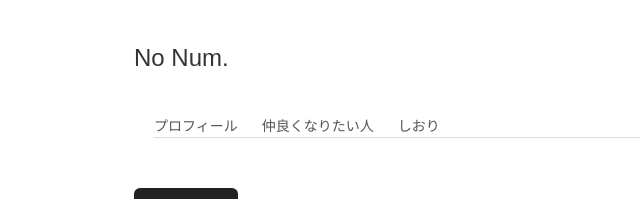
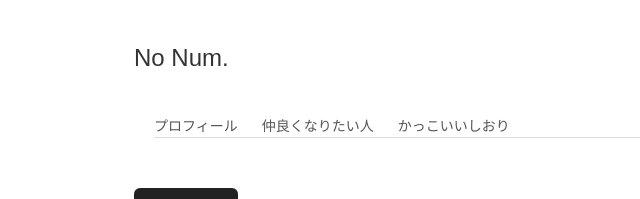
Before and after one commit to novelisakura-bot/nonum, a Next.js app: page / in a window 1280 px wide. Shown: the top 199 px of the page, without its empty margins (226-866 px from the left). Built offline with nearby package versions, Linux system fonts and the light colour scheme; no server answers; the database is empty.

Commit message:
テスト用

```diff
--- a/app/page.tsx
+++ b/app/page.tsx
@@ -72,7 +72,7 @@ export default function Home() {
       }}>
         <Link href={`/users/${userId}`}>プロフィール</Link>
         <Link href={`/users/${userId}/followings`}>仲良くなりたい人</Link>
-        <Link href={`/users/${userId}/bookmarks`}>しおり</Link>
+        <Link href={`/users/${userId}/bookmarks`}>かっこいいしおり</Link>
       </nav>
 
       {/* ここに投稿一覧とかが続く */}
```
